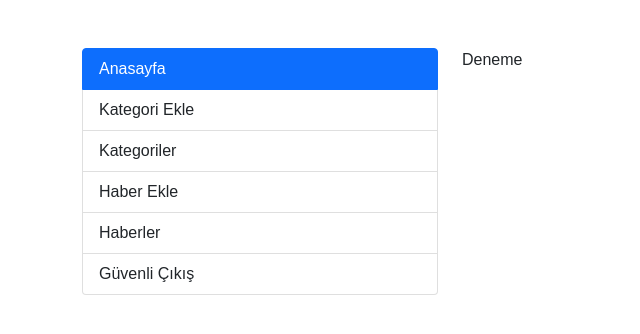
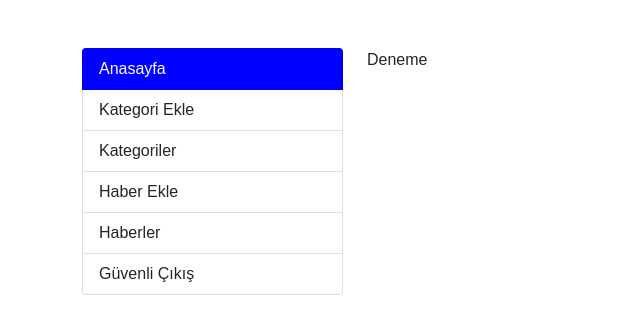
Before and after one commit to SerkanAfsar/AdaletAppWebUI, a Next.js app: page /Admin/Dashboard in a window 1280 px wide. Shown: the top 334 px of the page, without its empty margins (0-640 px from the left). Built offline with nearby package versions, Linux system fonts and the light colour scheme; sample sign-in values are in the browser's storage.

Commit message:
Pages Init & Editor Init

```diff
--- a/Components/AdminLayout/Menu.js
+++ b/Components/AdminLayout/Menu.js
@@ -5,28 +5,28 @@ import styles from './Menu.module.scss';
 
 const Menu = ({ activeLink }) => {
     return (
-        <ul className="list-group">
-            <li className="list-group-item active" aria-current="true">
+        <ul className={`list-group ${styles.list}`} >
+            <li className={`list-group-item ${activeLink == "anasayfa" ? styles.active : ''}`}>
                 <Link href="/Admin/Dashboard">
                     <a>Anasayfa</a>
                 </Link>
             </li>
-            <li className="list-group-item">
+            <li className={`list-group-item ${activeLink == "kategoriekle" ? styles.active : ''}`}>
                 <Link href="/Admin/Kategoriler/KategoriEkle">
                     <a>Kategori Ekle</a>
                 </Link>
             </li>
-            <li className="list-group-item">
+            <li className={`list-group-item ${activeLink == "kategoriler" ? styles.active : ''}`}>
                 <Link href="/Admin/Kategoriler">
                     <a>Kategoriler</a>
                 </Link>
             </li>
-            <li className="list-group-item">
+            <li className={`list-group-item ${activeLink == "haberekle" ? styles.active : ''}`}>
                 <Link href="/Admin/Haberler/HaberEkle">
                     <a>Haber Ekle</a>
                 </Link>
             </li>
-            <li className="list-group-item">
+            <li className={`list-group-item ${activeLink == "haberler" ? styles.active : ''}`}>
                 <Link href="/Admin/Haberler">
                     <a>Haberler</a>
                 </Link>
--- a/Components/AdminLayout/Menu.module.scss
+++ b/Components/AdminLayout/Menu.module.scss
@@ -0,0 +1,17 @@
+.list {
+    margin: 0px;
+    padding: 0px;
+    a {
+        display: block;
+    }
+    li.active {
+        background: blue;
+        a {
+            display: block;
+            color: #fff;
+            &:hover {
+                color: #fff;
+            }
+        }
+    }
+}
--- a/Components/AdminLayout/index.js
+++ b/Components/AdminLayout/index.js
@@ -7,10 +7,8 @@ import { useRouter } from "next/router";
 
 
 
-const AdminLayout = ({ children }) => {
+const AdminLayout = ({ children, activeLink }) => {
     const router = useRouter();
-    const [activeLink, setActivelink] = useState();
-
     useEffect(() => {
         VerifyToken();
     }, []);
@@ -33,10 +31,10 @@ const AdminLayout = ({ children }) => {
     return (<>
         <div className="container mt-5">
             <div className="row">
-                <div className="col-12 mb-3 col-lg-4">
-                    <Menu activeLink={activeLink} setActivelink={setActivelink} />
+                <div className="col-12 mb-3 col-lg-3">
+                    <Menu activeLink={activeLink} />
                 </div>
-                <div className="col-12 mb-3 col-lg-8">
+                <div className="col-12 mb-3 col-lg-9">
                     {children}
                 </div>
             </div>
--- a/package.json
+++ b/package.json
@@ -20,7 +20,9 @@
     "react": "18.1.0",
     "react-dom": "18.1.0",
     "react-toastify": "^8.1.0",
-    "sass": "^1.51.0"
+    "sass": "^1.51.0",
+    "suneditor": "^2.43.3",
+    "suneditor-react": "^3.4.0"
   },
   "devDependencies": {
     "eslint": "8.14.0",
--- a/pages/Admin/Dashboard.js
+++ b/pages/Admin/Dashboard.js
@@ -4,7 +4,7 @@ import styles from './Dashboard.module.scss';
 
 const Dashboard = () => {
     return (
-        <AdminLayout>
+        <AdminLayout activeLink="anasayfa">
             <div>Deneme</div>
         </AdminLayout>
     )
--- a/pages/Admin/index.js
+++ b/pages/Admin/index.js
@@ -40,8 +40,6 @@ const Admin = () => {
         })
     }
 
-
-
     return (
         <div className={styles.wrapper}>
             <div className="container">
@@ -49,15 +47,12 @@ const Admin = () => {
                     <div className="col-12 col-lg-5">
                         <form onSubmit={async (e) => await Login(e)}>
                             <div className="mb-3">
-
                                 <TextField
                                     inputProps={{ inputMode: 'email' }}
                                     fullWidth id="exampleInputEmail1" label="E-Mail" required value={email} onChange={(e) => setEmail(e.target.value)} variant="outlined" />
                             </div>
                             <div className="mb-3">
-
                                 <TextField
-
                                     fullWidth id="exampleInputPassword1" label="Şifre" required value={password} onChange={(e) => setPassword(e.target.value)} variant="outlined" />
                             </div>
                             <Button fullWidth type="submit" color="success" variant="contained">Giriş</Button>
@@ -68,7 +63,6 @@ const Admin = () => {
                 <ToastContainer />
             </div>
         </div>
-
     );
 }
 export default Admin;
```
Also changed, not shown: Components/Editor/index.js (added, +14 -0 lines), pages/Admin/Exit.js (+8 -0 lines), pages/Admin/Haberler/HaberEkle.js (+6 -1 lines), pages/Admin/Haberler/index.js (+9 -0 lines), pages/Admin/Kategoriler/KategoriEkle.js (+32 -0 lines), pages/Admin/Kategoriler/index.js (+11 -0 lines), 1 other file (tests, documents, lock files or other folders).
